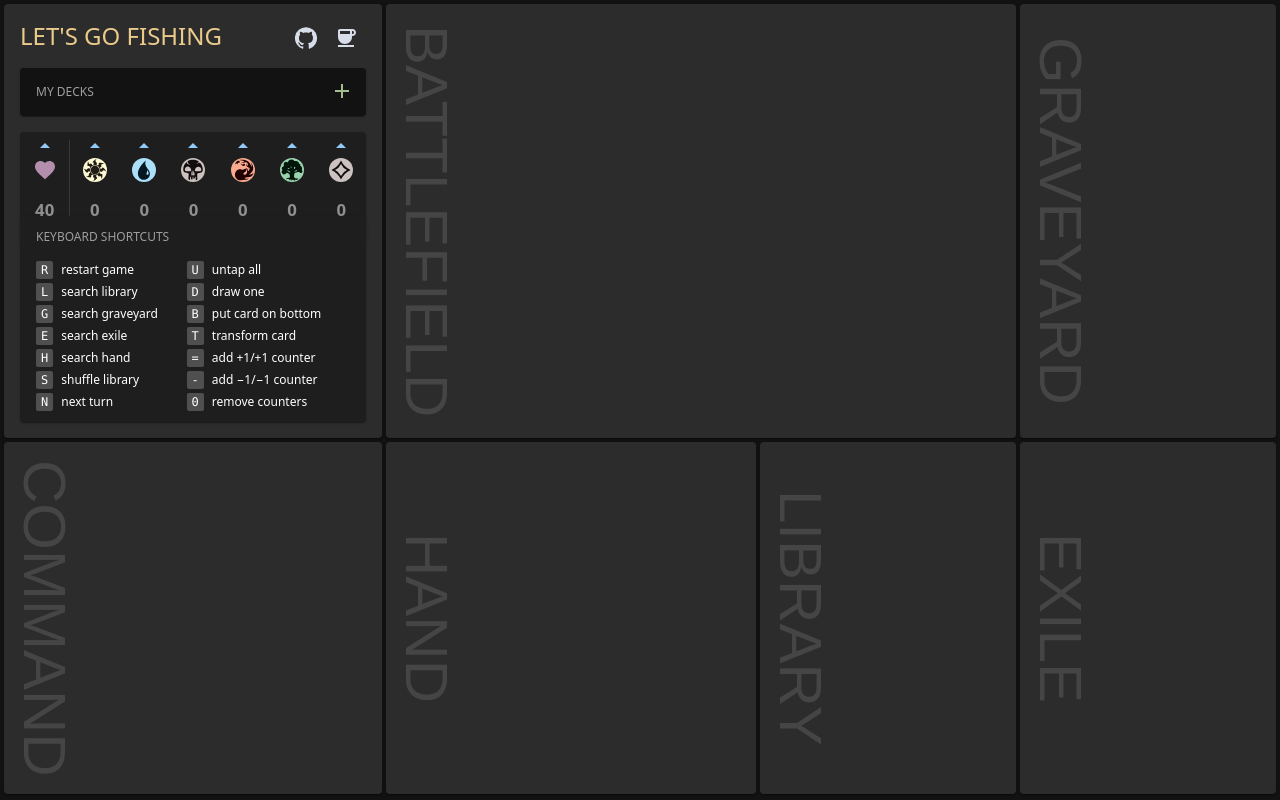
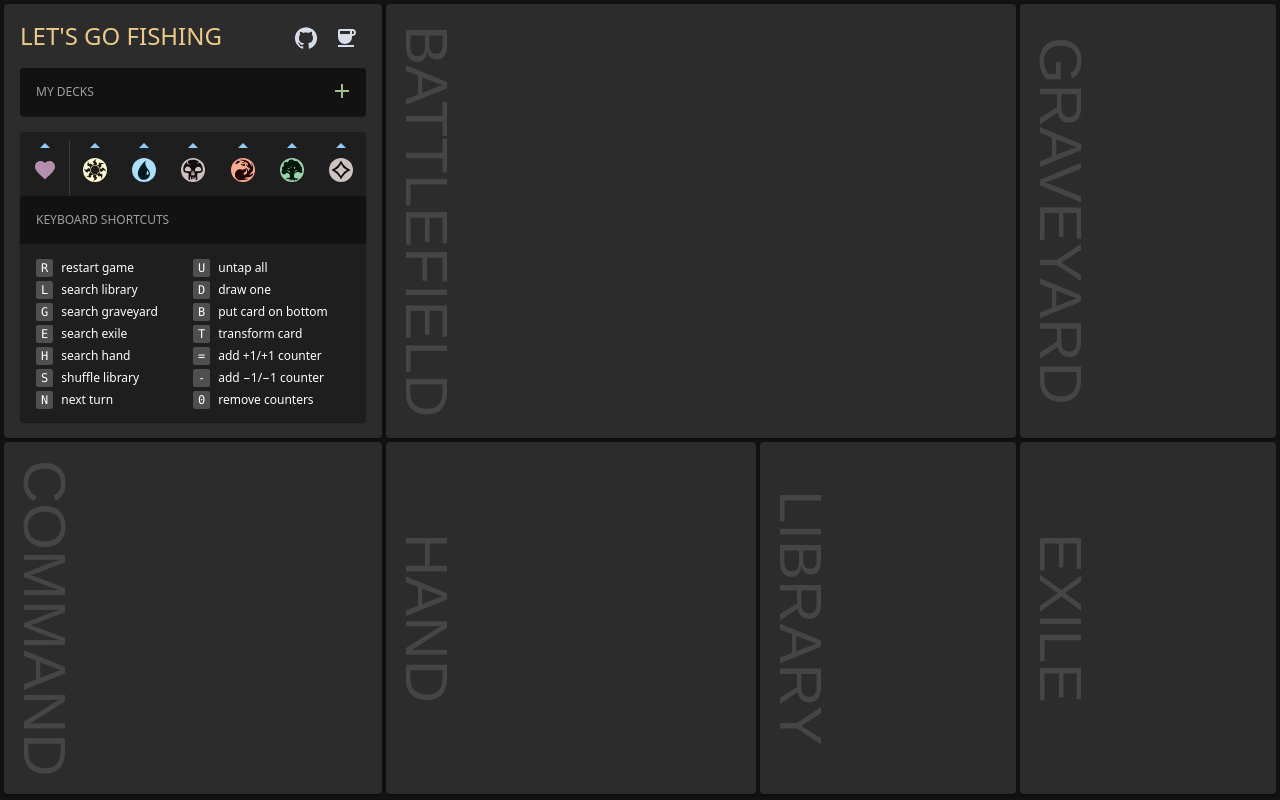
Before and after one commit to avocadianmage/lets-go-fishing, a React (Vite) app: page / in a window 1280 px wide. Built offline with nearby package versions, Linux system fonts and the light colour scheme.

Commit message:
restyle shortcuts header

```diff
--- a/src/components/lefter/shortcuts.tsx
+++ b/src/components/lefter/shortcuts.tsx
@@ -1,4 +1,13 @@
-import { Box, BoxProps, Paper, SxProps, Typography, TypographyProps } from '@mui/material';
+import {
+    Box,
+    BoxProps,
+    Card,
+    CardHeader,
+    Paper,
+    SxProps,
+    Typography,
+    TypographyProps,
+} from '@mui/material';
 import { CSSProperties } from 'react';
 import { CardHeaderTypographyProps, LightestBgStyle } from '../../global/constants';
 
@@ -14,17 +23,17 @@ const keyCharStyle: CSSProperties = {
     borderRadius: '2px',
 };
 const cardSx: SxProps = {
-    p: '0px 16px 22px 16px',
+    pb: '16px',
     position: 'absolute',
     bottom: '16px',
     left: '16px',
-    width: 'calc(100% - 64px)',
+    width: 'calc(100% - 32px)',
 };
 const colProps: BoxProps = {
-    flexGrow: 1,
     display: 'flex',
     flexDirection: 'column',
     gap: '8px',
+    width: '50%',
 };
 
 const SingleShortcut = (props: { shortcutKey: string; description: string }) => (
@@ -35,12 +44,13 @@ const SingleShortcut = (props: { shortcutKey: string; description: string }) =>
 );
 
 export const Shortcuts = () => (
-    <Paper sx={cardSx}>
-        <Typography {...CardHeaderTypographyProps} sx={{ pt: '12px', pb: '8px' }}>
-            Keyboard shortcuts
-        </Typography>
-
-        <Box sx={{ display: 'flex' }}>
+    <Card sx={cardSx}>
+        <CardHeader
+            titleTypographyProps={CardHeaderTypographyProps}
+            title='Keyboard shortcuts'
+            sx={{ backgroundColor: 'rgb(18,18,18)' }}
+        />
+        <Box sx={{ display: 'flex', px: '16px', py: '8px' }}>
             <Box sx={colProps}>
                 <SingleShortcut shortcutKey='R' description='restart game' />
                 <SingleShortcut shortcutKey='L' description='search library' />
@@ -60,5 +70,5 @@ export const Shortcuts = () => (
                 <SingleShortcut shortcutKey='0' description='remove counters' />
             </Box>
         </Box>
-    </Paper>
+    </Card>
 );
```
